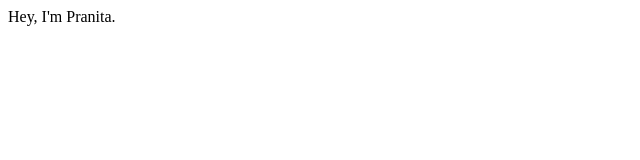
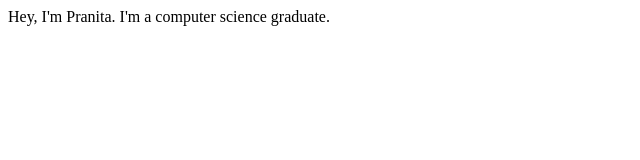
Before and after one commit to 07pranita/Pranita-site, a plain HTML site: page index.html in a window 1280 px wide. Shown: the whole page, without its empty margins (0-640 px from the left). Drawn offline with Linux system fonts and the light colour scheme.

Commit message:
Update info

```diff
--- a/index.html
+++ b/index.html
@@ -7,5 +7,6 @@
 </head>
 <body>
     Hey, I'm Pranita.
+    I'm a computer science graduate.
 </body>
 </html>
```
